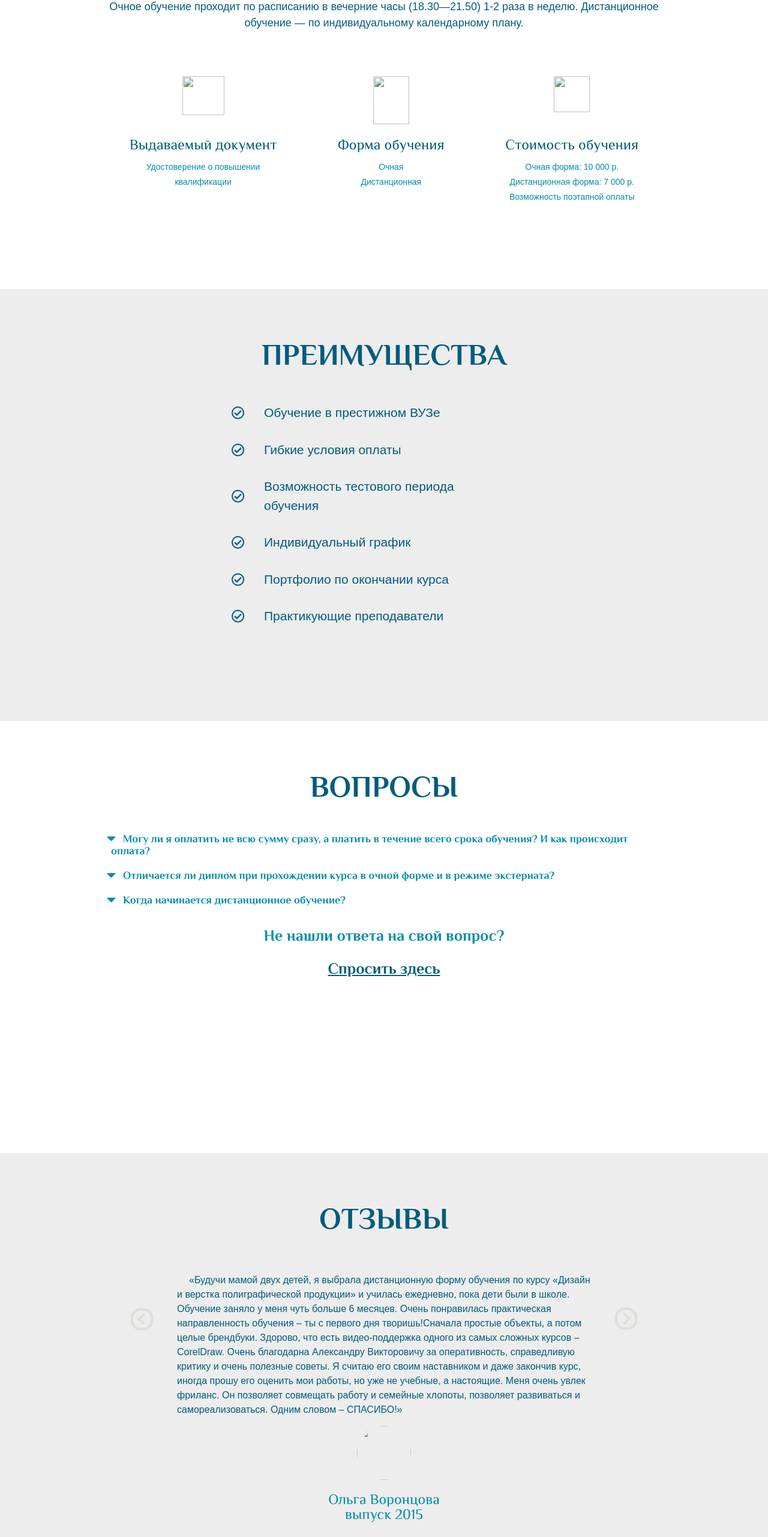
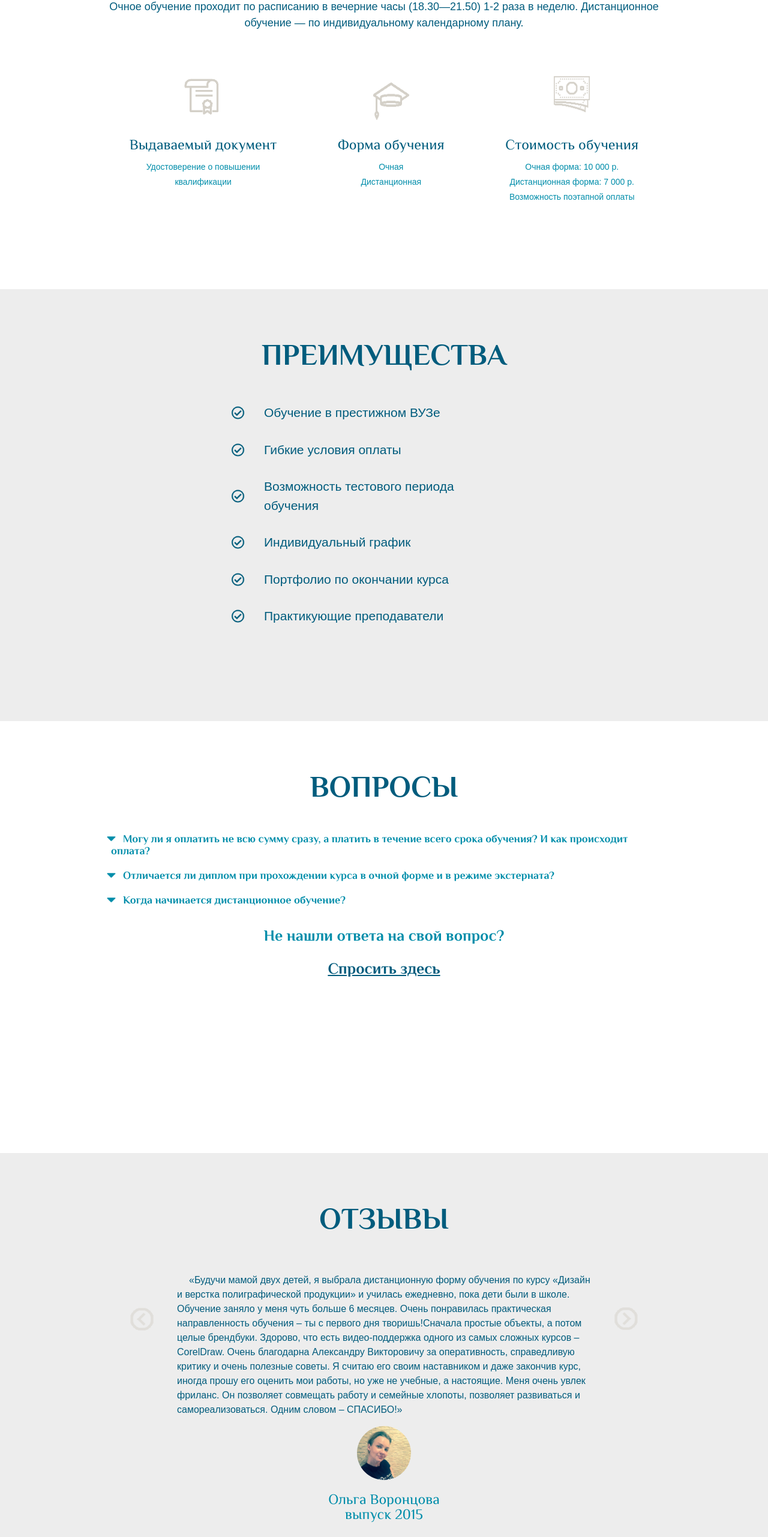
Before and after one commit to StarkUnfassbar/CourseDesign, a plain HTML site: page index.html in a window 1280 px wide. Shown: the part 1058-3620 px from the top of the page at 60% size. Drawn offline with Linux system fonts and the light colour scheme; the site is published under a folder, as on GitHub Pages, so addresses that start at the root find nothing; a web font is replaced by a local one.

Commit message:
Update index.html

```diff
--- a/index.html
+++ b/index.html
@@ -64,7 +64,7 @@
                 <div class="block_enumeration">
                     <div class="block_enumeration__el">
                         <div class="block_img">
-                            <img src="/img/document.png" alt="">
+                            <img src="img/document.png" alt="">
                         </div>
 
                         <h6>Выдаваемый документ</h6>
@@ -74,7 +74,7 @@
 
                     <div class="block_enumeration__el">
                         <div class="block_img">
-                            <img src="/img/hat.png" alt="">
+                            <img src="img/hat.png" alt="">
                         </div>
 
                         <h6>Форма обучения</h6>
@@ -84,7 +84,7 @@
 
                     <div class="block_enumeration__el">
                         <div class="block_img">
-                            <img src="/img/price.png" alt="">
+                            <img src="img/price.png" alt="">
                         </div>
 
                         <h6>Стоимость обучения</h6>
@@ -198,7 +198,7 @@
                             </p>
 
                             <div class="author_review">
-                                <img src="/img/voroncova.jpg" alt="">
+                                <img src="img/voroncova.jpg" alt="">
                                 <h4>Ольга Воронцова выпуск 2015</h4>
                             </div>
                         </div>
@@ -216,7 +216,7 @@
                             </p>
 
                             <div class="author_review">
-                                <img src="/img/voroncova.jpg" alt="">
+                                <img src="img/voroncova.jpg" alt="">
                                 <h4>Ольга Воронцова выпуск 2015</h4>
                             </div>
                         </div>
@@ -234,7 +234,7 @@
                             </p>
 
                             <div class="author_review">
-                                <img src="/img/voroncova.jpg" alt="">
+                                <img src="img/voroncova.jpg" alt="">
                                 <h4>Ольга Воронцова выпуск 2015</h4>
                             </div>
                         </div>
@@ -282,6 +282,6 @@
     </footer>
 
 
-    <script src="/js/menu.js"></script>
+    <script src="js/menu.js"></script>
 </body>
 </html>
```
